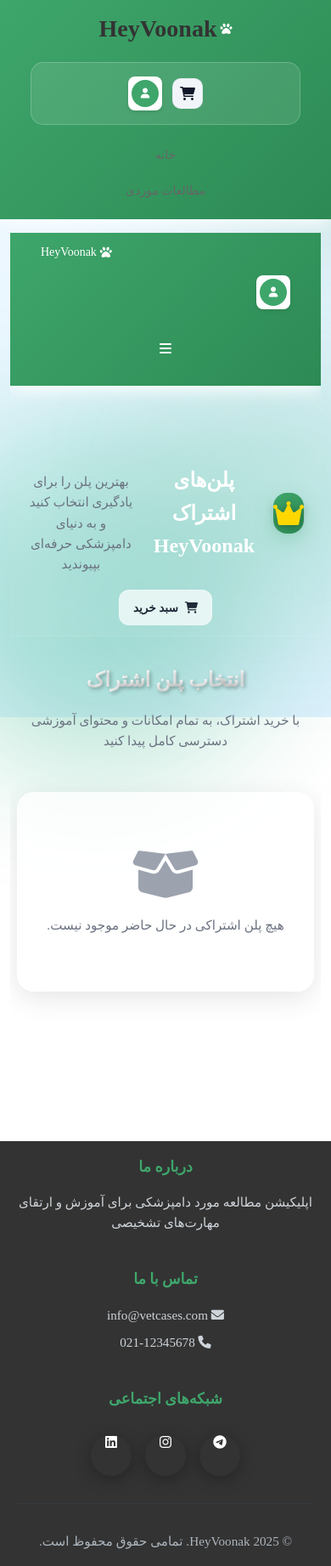
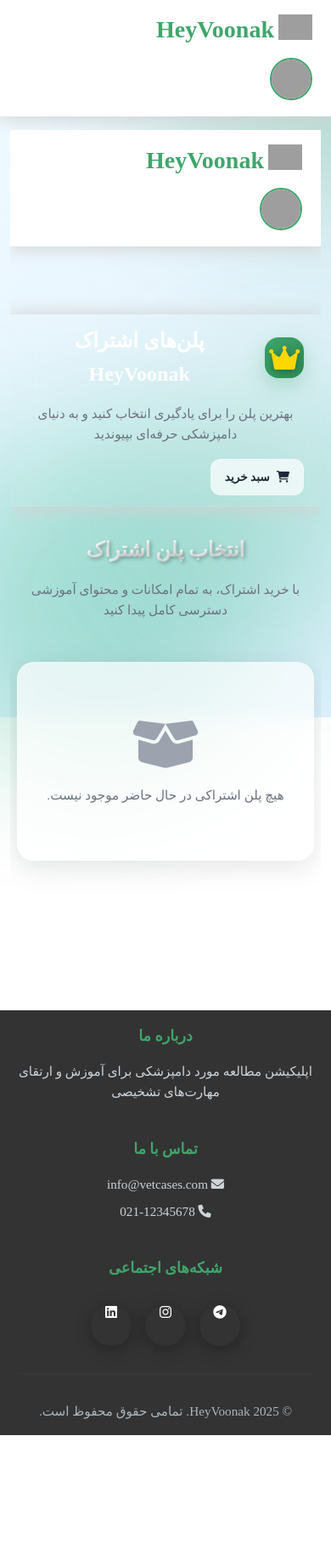
Before and after one commit to jkurosh/lms-django, a Django app: page /subscription-plans/ in a window 390 px wide. Shown: the whole page at 85% size. After the commit the page ends 1689 px from the top, so only its background shows below. Run offline with Django 5.2, Linux system fonts and the light colour scheme; the visitor is signed in with stand-in values (Sample User, id 1); parts of the project's set-up code (start-up, migrations or seed data) failed here and were passed over; some web fonts are replaced; grey boxes are pictures that could not be loaded.

Commit message:
Replace header navigation includes with a unified header template across multiple pages for consistency and maintainability.

```diff
--- a/apps/users/templates/dadash/base.html
+++ b/apps/users/templates/dadash/base.html
@@ -794,13 +794,16 @@ body {
 </head>
 <body>
     <!-- Header -->
+    {% include 'dadash/includes/header.html' %}
+
+    <!-- Old Header (commented out for reference) -->
+    <!--
     <header class="header">
         <div class="container">
             <div class="header-content">
                 <div class="logo">
                     <i class="fas fa-paw"></i>
                     <h1>HeyVoonak</h1>
-                    <!-- Dark Mode Toggle -->
                 </div>
                 <nav class="nav">
                     <ul>
@@ -809,60 +812,20 @@ body {
                     </ul>
                 </nav>
 
-                <!-- User Profile Section -->
                 <div class="user-profile">
                     {% if user.is_authenticated %}
-                        <!-- Cart Icon -->
                         <a href="{% url 'users:view_cart' %}" class="cart-icon" title="سبد خرید">
                             <i class="fas fa-shopping-cart"></i>
                             {% if cart_count > 0 %}
                             <span class="cart-badge">{{ cart_count }}</span>
                             {% endif %}
                         </a>
-
-                        <div class="user-dropdown">
-                            <div class="user-profile-header" id="profileBtn">
-                                <div class="user-avatar">
-                                    <i class="fas fa-user"></i>
-                                </div>
-                                <div class="user-info">
-                                    <div class="user-name">{{ user.first_name|default:user.username }}</div>
-                                    <div class="user-role">دانشجوی دامپزشکی</div>
-                                </div>
-                            </div>
-                            <div class="dropdown-menu" id="userMenu">
-                                <div class="dropdown-header">
-                                    <div class="user-info">
-                                        <div class="user-name">{{ user.first_name|default:user.username }}</div>
-                                        <div class="user-email">{{ user.phone_number|default:user.email }}</div>
-                                    </div>
-                                </div>
-                                <div class="dropdown-divider"></div>
-                                <a href="{% url 'users:profile' %}" class="dropdown-item">
-                                    <i class="fas fa-user-cog"></i>
-                                    پروفایل
-                                </a>
-                                <a href="{% url 'users:my_cases' %}" class="dropdown-item">
-                                    <i class="fas fa-book"></i>
-                                    مطالعات من
-                                </a>
-                                <div class="dropdown-divider"></div>
-                                <a href="{% url 'users:logout' %}" class="dropdown-item logout">
-                                    <i class="fas fa-sign-out-alt"></i>
-                                    خروج
-                                </a>
-                            </div>
-                        </div>
-                    {% else %}
-                        <div class="auth-buttons">
-                            <a href="{% url 'users:login' %}" class="btn btn-outline">ورود</a>
-                            <a href="{% url 'users:register' %}" class="btn btn-primary">ثبت نام</a>
-                        </div>
                     {% endif %}
                 </div>
             </div>
         </div>
     </header>
+    -->
 
     <!-- Main Content -->
     <main class="main">
--- a/apps/users/templates/dadash/categories.html
+++ b/apps/users/templates/dadash/categories.html
@@ -509,7 +509,7 @@ body {
 </head>
 <body>
     <!-- Navigation -->
-    {% include 'cases/includes/header_navigation.html' %}
+    {% include 'dadash/includes/header.html' %}
 
     <!-- Main Content -->
     <main class="main-content">
--- a/apps/users/templates/dadash/designali_dashboard.html
+++ b/apps/users/templates/dadash/designali_dashboard.html
@@ -1130,7 +1130,7 @@ body {
 {% block content %}
 <div class="dashboard-container">
     <!-- Header -->
-    {% include 'cases/includes/header_navigation.html' %}
+    {% include 'dadash/includes/header.html' %}
 
     <!-- Main Content -->
     <main class="main-content">
--- /dev/null
+++ b/apps/users/templates/dadash/includes/header.html
@@ -0,0 +1,242 @@
+{% load static %}
+<header>
+    <aside>
+        <a href="{% url 'users:dadash_home' %}">
+            <img src="{% static 'dadash/pawprint.png' %}" alt="HeyVoonak Logo">
+        </a>
+        <h1 class="heyvoonak">
+            <a href="{% url 'users:dadash_home' %}" style="text-decoration: none; color: inherit;">HeyVoonak</a>
+        </h1>
+        <section>
+            <nav>
+                <ul>
+                    <li><a href="{% url 'users:dadash_home' %}">خانه</a></li>
+                    <li><a href="{% url 'users:categories_page' %}">مطالعات موردی</a></li>
+                    {% if user.is_authenticated %}
+                    <li><a href="{% url 'users:dashboard' %}">داشبورد</a></li>
+                    <li><a href="{% url 'users:my_cases' %}">کیس‌های من</a></li>
+                    {% endif %}
+                </ul>
+            </nav>
+        </section>
+    </aside>
+    <section class="login">
+        {% if user.is_authenticated %}
+        <div class="user-dropdown">
+            <img src="{% static 'dadash/prof.jpg' %}" class="avatar" alt="avatar">
+            <div class="dropdown-content">
+                <a href="{% url 'users:dashboard' %}">پروفایل</a>
+                <a href="{% url 'users:profile_settings' %}">تنظیمات</a>
+                <a href="{% url 'users:my_cases' %}">کیس‌های من</a>
+                <a href="{% url 'users:logout' %}">خروج</a>
+            </div>
+        </div>
+        {% else %}
+        <a href="{% url 'users:login' %}" class="button">ورود</a>
+        <a href="{% url 'users:register' %}" class="button" style="background-color: #4B6A9D; margin-right: 10px;">ثبت نام</a>
+        {% endif %}
+    </section>
+</header>
+
+<style>
+    *{
+        margin: 0;
+        padding: 0;
+    }
+    :root {
+        --primary: #3EA66B;
+        --primary-dark: #2d8a54;
+        --secondary: #4B6A9D;
+        --background: #ffffff;
+        --foreground: #0f172a;
+        --muted: #f1f5f9;
+        --muted-foreground: #64748b;
+        --border: #e2e8f0;
+        --card: #ffffff;
+        --card-foreground: #0f172a;
+    }
+    header{
+        background-color: #fff;
+        padding-top: 10px;
+        z-index: 1000;
+        width: 100%;
+        display: flex;
+        justify-content: space-around;
+        padding-top: 1rem;
+        padding-bottom: 1rem;
+        box-shadow: 0px 1px 20px 1px #d1d1d1;
+        position: sticky;
+        top: 0;
+    }
+    header aside {
+        display: flex;
+        justify-content: flex-start;
+        flex-wrap: nowrap;
+        align-items: center;
+        align-content: center;
+        flex-direction: row;
+    }
+    header .login{
+        display: flex;
+        flex-direction: row-reverse;
+        flex-wrap: nowrap;
+        align-content: center;
+        justify-content: flex-start;
+        align-items: center;
+        gap: 10px;
+    }
+    header img{
+        width: 60px;
+        height: 60px;
+        margin: 0 10px 0 0;
+        object-fit: contain;
+    }
+    .heyvoonak {
+        margin: 0 2% 0 0;
+        font-size: 1.5rem;
+        font-weight: bold;
+        color: var(--primary);
+    }
+    header nav{
+        margin-right: 2rem;
+    }
+    header nav ul{
+        display: flex;
+        list-style: none;
+        gap: 0;
+    }
+    header nav ul li{
+        margin: 0 15px 0 0;
+        font-size: 18px;
+        list-style: none;
+        font-weight: 500;
+    }
+    header nav ul li a {
+        text-decoration: none;
+        color: #000;
+        border-radius: .5rem;
+        padding: .5rem 1rem;
+        transition: all 0.3s ease;
+    }
+    header nav ul li a:hover{
+        background-color: rgba(62, 166, 107, 0.1);
+        color: #3ea66b;
+    }
+    .button{
+        display: inline-flex;
+        font-size: 16px;
+        font-family: 'Vazir', 'Tahoma', sans-serif;
+        text-decoration: none;
+        font-weight: bold;
+        border: 0;
+        border-radius: .5rem;
+        padding: .6rem 1.2rem;
+        background-color: #3ea66b;
+        color: #fff;
+        transition: all 0.3s ease;
+        align-items: center;
+        justify-content: center;
+    }
+    .button:hover {
+        background-color: #2d8a54;
+        transform: translateY(-2px);
+        box-shadow: 0 4px 8px rgba(62, 166, 107, 0.3);
+    }
+    .user-dropdown {
+        position: relative;
+        display: inline-block;
+    }
+    .user-dropdown .avatar {
+        width: 50px;
+        height: 50px;
+        border-radius: 50%;
+        cursor: pointer;
+        object-fit: cover;
+        transition: transform 0.2s ease;
+        border: 2px solid var(--primary);
+    }
+    .user-dropdown .avatar:hover {
+        transform: scale(1.05);
+    }
+    .user-dropdown .dropdown-content {
+        display: none;
+        position: absolute;
+        right: 0;
+        top: 100%;
+        margin-top: 10px;
+        background-color: #fff;
+        min-width: 180px;
+        box-shadow: 0 4px 12px rgba(0,0,0,0.15);
+        border-radius: 8px;
+        z-index: 1000;
+        overflow: hidden;
+    }
+    .user-dropdown .dropdown-content a {
+        display: block;
+        padding: 12px 15px;
+        text-decoration: none;
+        color: #0f172a;
+        font-weight: 500;
+        transition: background 0.2s ease;
+        border-bottom: 1px solid #f1f5f9;
+    }
+    .user-dropdown .dropdown-content a:last-child {
+        border-bottom: none;
+    }
+    .user-dropdown .dropdown-content a:hover {
+        background-color: #f1f5f9;
+        color: var(--primary);
+    }
+    .user-dropdown:hover .dropdown-content {
+        display: block;
+    }
+
+    @media (max-width: 768px) {
+        header {
+            flex-wrap: wrap;
+            padding: 0.75rem 1rem;
+        }
+        header aside {
+            flex: 1;
+            min-width: 100%;
+            margin-bottom: 0.5rem;
+        }
+        header aside img {
+            width: 40px;
+            height: 40px;
+        }
+        .heyvoonak{
+            font-size: 1.2rem;
+            margin: 0 5px 0 0;
+        }
+        header nav {
+            display: none;
+        }
+        header .login {
+            flex: 1;
+            justify-content: flex-end;
+        }
+        .button {
+            font-size: 14px;
+            padding: 0.5rem 1rem;
+        }
+        .user-dropdown .dropdown-content {
+            position: fixed !important;
+            left: 0 !important;
+            right: 0 !important;
+            width: 100% !important;
+            min-width: unset !important;
+            border-radius: 0 !important;
+            box-shadow: 0 6px 18px rgba(0,0,0,0.12) !important;
+            background-color: #fff !important;
+            z-index: 2000 !important;
+            padding-top: 0.25rem;
+            padding-bottom: 0.5rem;
+            top: 70px !important;
+            text-align: right;
+        }
+        .user-dropdown {
+            position: static !important;
+        }
+    }
+</style>
--- a/apps/users/templates/dadash/landing.html
+++ b/apps/users/templates/dadash/landing.html
@@ -275,7 +275,7 @@ body {
 </head>
 <body>
     <!-- Navigation -->
-    {% include 'cases/includes/header_navigation.html' %}
+    {% include 'dadash/includes/header.html' %}
 
     <!-- Hero Section -->
     <section id="home" class="min-h-screen flex items-center justify-center relative overflow-hidden">
--- a/apps/users/templates/dadash/subscription_expired.html
+++ b/apps/users/templates/dadash/subscription_expired.html
@@ -109,7 +109,7 @@
 </head>
 <body class="min-h-screen">
     {% load static %}
-    {% include 'cases/includes/header_navigation.html' %}
+    {% include 'dadash/includes/header.html' %}
 
     <!-- Main Content -->
     <main class="pt-16">
--- a/apps/users/templates/dadash/subscription_status.html
+++ b/apps/users/templates/dadash/subscription_status.html
@@ -4,7 +4,7 @@
 {% block title %}وضعیت اشتراک{% endblock %}
 
 {% block content %}
-{% include 'cases/includes/header_navigation.html' %}
+{% include 'dadash/includes/header.html' %}
 <div class="subscription-status-page" style="margin-top: 80px;">
     {% if user.is_authenticated %}
         {% if subscription %}
--- a/apps/users/templates/users/payment_failed.html
+++ b/apps/users/templates/users/payment_failed.html
@@ -206,7 +206,7 @@
 {% endblock %}
 
 {% block content %}
-{% include 'cases/includes/header_navigation.html' %}
+{% include 'dadash/includes/header.html' %}
 <div class="failed-page" style="margin-top: 80px;">
     <div class="failed-card glass-card">
         <div class="failed-icon">
--- a/apps/users/templates/users/payment_success.html
+++ b/apps/users/templates/users/payment_success.html
@@ -175,7 +175,7 @@
 {% endblock %}
 
 {% block content %}
-{% include 'cases/includes/header_navigation.html' %}
+{% include 'dadash/includes/header.html' %}
 <div class="success-page" style="margin-top: 80px;">
     <div class="success-card glass-card">
         <div class="success-icon">
--- a/apps/users/templates/users/subscription_plans.html
+++ b/apps/users/templates/users/subscription_plans.html
@@ -13,7 +13,7 @@
     </div>
 
     <!-- Header -->
-    {% include 'cases/includes/header_navigation.html' %}
+    {% include 'dadash/includes/header.html' %}
 
     <!-- Header Section -->
     <header class="creative-header" style="margin-top: 80px;">
```
Also changed, not shown: apps/users/templates/dadash/landing_new.html (+1 -28 lines).
